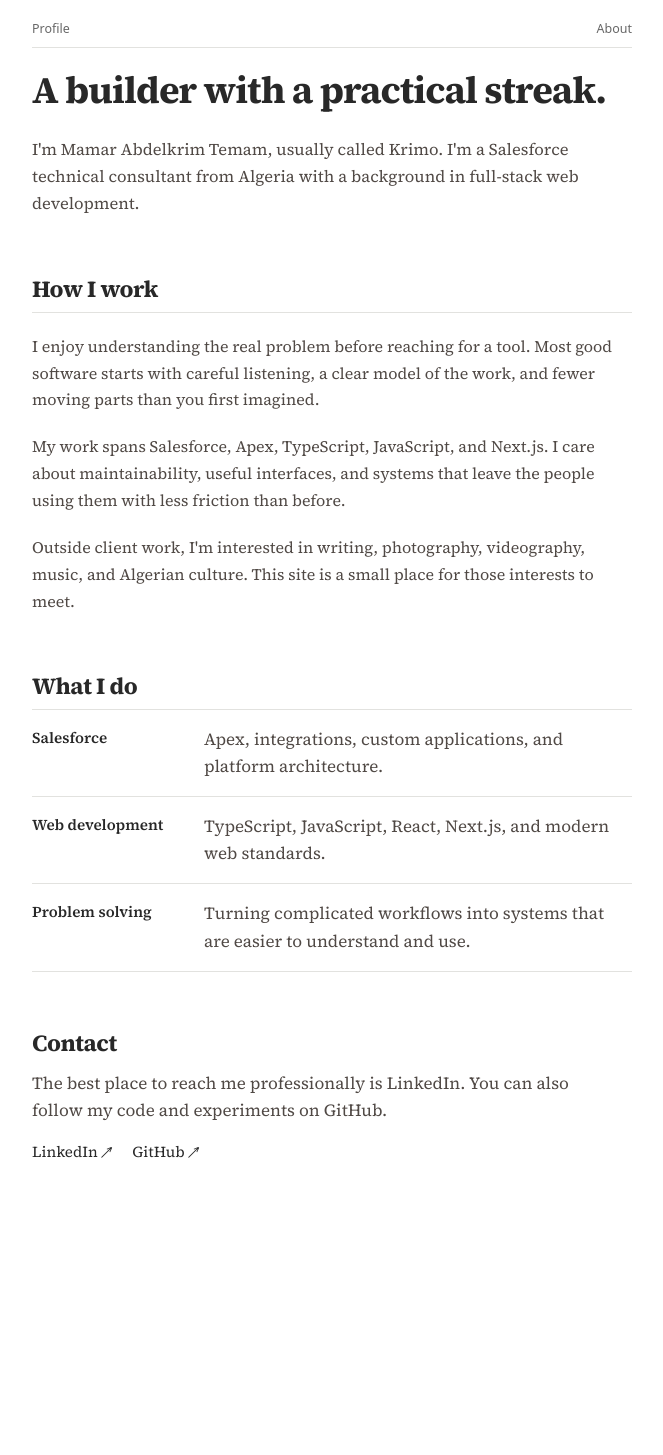
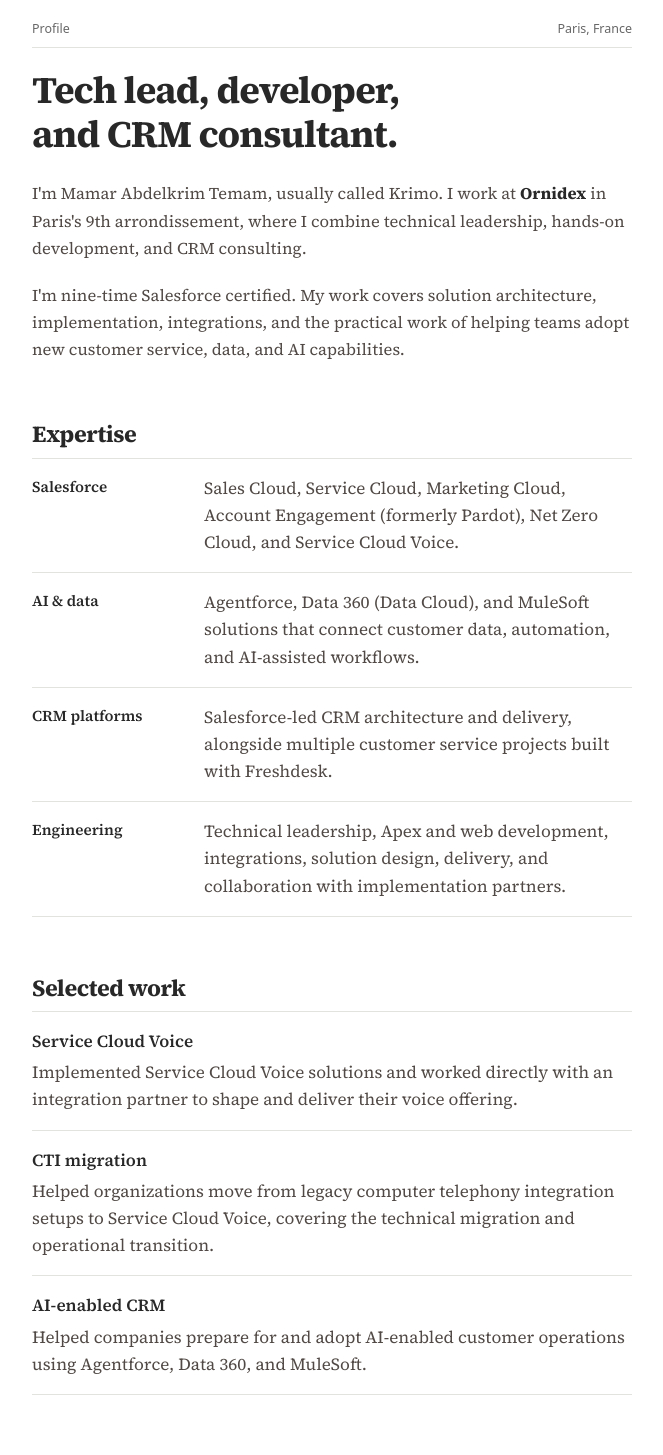
Before and after one commit to KRIMOD/personal-ws, a Next.js app: page /about in a window 1280 px wide. Shown: the part 120-1575 px from the top of the page, without its empty margins (308-971 px from the left). Before the commit the page ends 1357 px from the top, so only its background shows below. Built offline with nearby package versions, Linux system fonts and the light colour scheme; no server answers.

Commit message:
Update professional profile

```diff
--- a/src/app/about/page.tsx
+++ b/src/app/about/page.tsx
@@ -1,90 +1,166 @@
 import type { Metadata } from 'next';
 import { site } from '@/lib/site';
 
+const description =
+  'Tech lead, CRM consultant, and nine-time Salesforce certified developer at Ornidex in Paris.';
+
 export const metadata: Metadata = {
   title: 'About',
-  description: 'Salesforce technical consultant and developer from Algeria.',
+  description,
   alternates: { canonical: '/about' },
   openGraph: {
     title: 'About',
-    description: 'Salesforce technical consultant and developer from Algeria.',
+    description,
     type: 'website',
     url: '/about',
-    images: [{ url: '/opengraph-image', width: 1200, height: 630, alt: site.name }],
+    images: [
+      { url: '/opengraph-image', width: 1200, height: 630, alt: site.name },
+    ],
   },
   twitter: {
     card: 'summary_large_image',
     title: 'About',
-    description: 'Salesforce technical consultant and developer from Algeria.',
+    description,
     images: ['/opengraph-image'],
   },
 };
 
-const capabilities = [
-  ['Salesforce', 'Apex, integrations, custom applications, and platform architecture.'],
-  ['Web development', 'TypeScript, JavaScript, React, Next.js, and modern web standards.'],
-  ['Problem solving', 'Turning complicated workflows into systems that are easier to understand and use.'],
+const expertise = [
+  {
+    term: 'Salesforce',
+    description:
+      'Sales Cloud, Service Cloud, Marketing Cloud, Account Engagement (formerly Pardot), Net Zero Cloud, and Service Cloud Voice.',
+  },
+  {
+    term: 'AI & data',
+    description:
+      'Agentforce, Data 360 (Data Cloud), and MuleSoft solutions that connect customer data, automation, and AI-assisted workflows.',
+  },
+  {
+    term: 'CRM platforms',
+    description:
+      'Salesforce-led CRM architecture and delivery, alongside multiple customer service projects built with Freshdesk.',
+  },
+  {
+    term: 'Engineering',
+    description:
+      'Technical leadership, Apex and web development, integrations, solution design, delivery, and collaboration with implementation partners.',
+  },
+] as const;
+
+const selectedWork = [
+  {
+    title: 'Service Cloud Voice',
+    description:
+      'Implemented Service Cloud Voice solutions and worked directly with an integration partner to shape and deliver their voice offering.',
+  },
+  {
+    title: 'CTI migration',
+    description:
+      'Helped organizations move from legacy computer telephony integration setups to Service Cloud Voice, covering the technical migration and operational transition.',
+  },
+  {
+    title: 'AI-enabled CRM',
+    description:
+      'Helped companies prepare for and adopt AI-enabled customer operations using Agentforce, Data 360, and MuleSoft.',
+  },
 ] as const;
 
 export default function AboutPage() {
   return (
     <div>
       <header>
-        <div className="section-label"><span>Profile</span><span>About</span></div>
-        <h1 className="page-title">A builder with a practical streak.</h1>
-        <p className="mt-6 max-w-xl text-[1.03rem] leading-[1.65] text-[var(--secondary)]">
-          I&apos;m Mamar Abdelkrim Temam, usually called Krimo. I&apos;m a Salesforce
-          technical consultant from Algeria with a background in full-stack web
-          development.
-        </p>
+        <div className="section-label">
+          <span>Profile</span>
+          <span>Paris, France</span>
+        </div>
+        <h1 className="page-title">Tech lead, developer, and CRM consultant.</h1>
+        <div className="mt-6 space-y-5 text-[1.03rem] leading-[1.65] text-[var(--secondary)]">
+          <p>
+            I&apos;m Mamar Abdelkrim Temam, usually called Krimo. I work at{' '}
+            <strong className="text-[var(--foreground)]">Ornidex</strong> in
+            Paris&apos;s 9th arrondissement, where I combine technical leadership,
+            hands-on development, and CRM consulting.
+          </p>
+          <p>
+            I&apos;m nine-time Salesforce certified. My work covers solution
+            architecture, implementation, integrations, and the practical work
+            of helping teams adopt new customer service, data, and AI
+            capabilities.
+          </p>
+        </div>
       </header>
 
-      <section className="mt-14" aria-labelledby="approach-title">
+      <section className="mt-14" aria-labelledby="expertise-title">
         <div className="border-b border-[var(--line)] pb-2">
-          <h2 id="approach-title" className="section-heading">How I work</h2>
+          <h2 id="expertise-title" className="section-heading">
+            Expertise
+          </h2>
         </div>
-        <div className="prose mt-5">
-          <p>
-            I enjoy understanding the real problem before reaching for a tool.
-            Most good software starts with careful listening, a clear model of
-            the work, and fewer moving parts than you first imagined.
-          </p>
-          <p>
-            My work spans Salesforce, Apex, TypeScript, JavaScript, and Next.js.
-            I care about maintainability, useful interfaces, and systems that
-            leave the people using them with less friction than before.
-          </p>
-          <p>
-            Outside client work, I&apos;m interested in writing, photography,
-            videography, music, and Algerian culture. This site is a small place
-            for those interests to meet.
-          </p>
+        <dl>
+          {expertise.map(({ term, description: detail }) => (
+            <div
+              key={term}
+              className="grid gap-1 border-b border-[var(--line)] py-4 sm:grid-cols-[140px_1fr] sm:gap-8"
+            >
+              <dt className="text-[0.95rem] font-semibold text-[var(--foreground)]">
+                {term}
+              </dt>
+              <dd className="text-[var(--secondary)]">{detail}</dd>
+            </div>
+          ))}
+        </dl>
+      </section>
+
+      <section className="mt-14" aria-labelledby="work-title">
+        <div className="border-b border-[var(--line)] pb-2">
+          <h2 id="work-title" className="section-heading">
+            Selected work
+          </h2>
+        </div>
+        <div>
+          {selectedWork.map(({ title, description: detail }) => (
+            <article key={title} className="border-b border-[var(--line)] py-4">
+              <h3 className="font-semibold text-[var(--foreground)]">{title}</h3>
+              <p className="mt-1 text-[var(--secondary)]">{detail}</p>
+            </article>
+          ))}
         </div>
       </section>
 
-      <section className="mt-14" aria-labelledby="capabilities-title">
-        <div className="border-b border-[var(--line)] pb-2">
-          <h2 id="capabilities-title" className="section-heading">What I do</h2>
+      <section className="mt-14" aria-labelledby="approach-title">
+        <h2 id="approach-title" className="section-heading mb-3">
+          How I work
+        </h2>
+        <div className="prose">
+          <p>
+            I like to understand the operating problem before choosing the
+            technology. Good CRM work is not only configuration or code; it is
+            a clear model of the customer journey, reliable integrations, and a
+            system that teams can confidently operate after delivery.
+          </p>
+          <p>
+            I&apos;m comfortable moving between architecture discussions,
+            implementation details, partner coordination, and hands-on problem
+            solving. The goal is always the same: reduce complexity and leave a
+            maintainable solution behind.
+          </p>
         </div>
-        <dl>
-          {capabilities.map(([term, description]) => (
-            <div key={term} className="grid gap-1 border-b border-[var(--line)] py-4 sm:grid-cols-[140px_1fr] sm:gap-8">
-              <dt className="text-[0.95rem] font-semibold text-[var(--foreground)]">{term}</dt>
-              <dd className="text-[var(--secondary)]">{description}</dd>
-            </div>
-          ))}
-        </dl>
       </section>
 
       <section className="mt-14">
         <h2 className="section-heading mb-3">Contact</h2>
         <p className="max-w-xl text-[var(--secondary)]">
           The best place to reach me professionally is LinkedIn. You can also
-          follow my code and experiments on GitHub.
+          find my code and personal experiments on GitHub.
         </p>
         <div className="mt-4 flex gap-5 text-[0.95rem]">
-          <a href={site.linkedin} target="_blank" rel="noopener noreferrer">LinkedIn ↗</a>
-          <a href={site.github} target="_blank" rel="noopener noreferrer">GitHub ↗</a>
+          <a href={site.linkedin} target="_blank" rel="noopener noreferrer">
+            LinkedIn ↗
+          </a>
+          <a href={site.github} target="_blank" rel="noopener noreferrer">
+            GitHub ↗
+          </a>
         </div>
       </section>
     </div>
--- a/src/app/page.tsx
+++ b/src/app/page.tsx
@@ -4,11 +4,11 @@
 
 const topics = [
   'Salesforce architecture',
-  'Apex and integrations',
-  'Web development',
-  'Developer experience',
-  'Personal software',
-  'Algerian culture',
+  'Service Cloud Voice',
+  'Agentforce and AI',
+  'Data 360 and MuleSoft',
+  'CRM integrations',
+  'Customer service systems',
 ];
 
 export default function HomePage() {
@@ -21,18 +21,18 @@
       <section aria-labelledby="bio-heading">
         <div className="section-label">
           <span id="bio-heading">Bio</span>
-          <span>Algiers, Algeria</span>
+          <span>Paris, France</span>
         </div>
         <div className="space-y-6 text-[1.03rem] leading-[1.62] text-[var(--foreground)]">
           <p>
-            I&apos;m a Salesforce technical consultant and web developer from
-            Algeria. I work with Apex, TypeScript, JavaScript, and Next.js to
-            build useful applications and integrations.
+            I&apos;m a tech lead, developer, and CRM consultant at Ornidex in Paris.
+            I&apos;m nine-time Salesforce certified and work across architecture,
+            development, integrations, voice, data, and AI.
           </p>
           <p>
             My goal is to make complicated systems easier to understand and
-            simpler to use. I care about practical software, thoughtful
-            interfaces, and work that holds up over time.
+            simpler to use. I care about practical software, reliable customer
+            operations, and work that holds up over time.
           </p>
         </div>
         <div className="mt-5 flex gap-5 text-[0.95rem] text-[var(--secondary)]">
--- a/src/lib/info.tsx
+++ b/src/lib/info.tsx
@@ -7,18 +7,16 @@
   return (
     <>
       Hey, I&apos;m Mamar, usually called Krimo. I&apos;m a{' '}
-      <b>Salesforce technical consultant</b> with a background in full-stack web
-      development.
+      <b>tech lead, developer, and CRM consultant at Ornidex</b> in Paris.
     </>
   );
 };
 export const bio = () => {
   return (
     <>
-      I&apos;m based in Algeria and work across the Salesforce ecosystem, Apex,
-      TypeScript, JavaScript, and Next.js. I enjoy building practical,
-      maintainable applications and integrations that make complex business
-      processes easier to use.
+      I&apos;m nine-time Salesforce certified and work across CRM architecture,
+      development, integrations, voice, data, and AI. I enjoy building
+      maintainable systems that make complex business processes easier to use.
     </>
   );
 };
--- a/src/lib/site.ts
+++ b/src/lib/site.ts
@@ -5,7 +5,7 @@
   shortName: 'Mamar Temam',
   nickname: 'Krimo',
   description:
-    'Salesforce technical consultant and full-stack web developer from Algeria.',
+    'Tech lead, CRM consultant, and nine-time Salesforce certified developer at Ornidex in Paris.',
   url: new URL(process.env.NEXT_PUBLIC_SITE_URL ?? fallbackUrl),
   github: 'https://github.com/krimod',
   linkedin: 'https://www.linkedin.com/in/mamar-abdelkrim-temam/',
```
